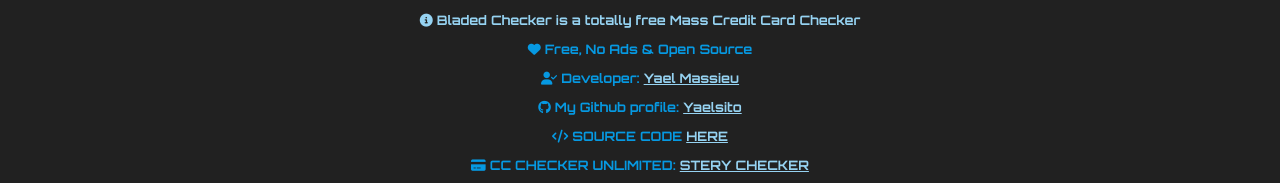
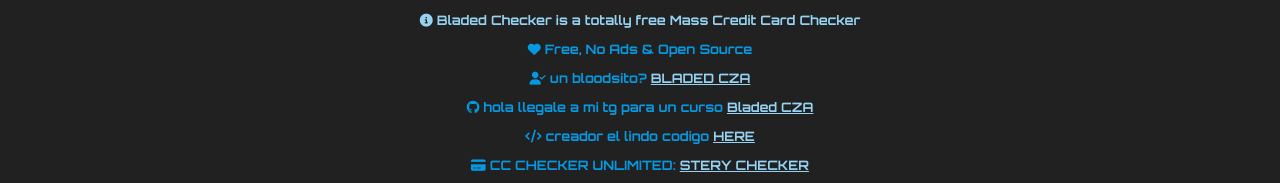
Before and after one commit to djisveoss/Chk-de-bladed, a plain HTML site: page index.html in a window 1280 px wide. Shown: the part 509-692 px from the top of the page. Drawn offline with Linux system fonts and the light colour scheme.

Commit message:
Update index.html

```diff
--- a/index.html
+++ b/index.html
@@ -71,15 +71,15 @@ Portfolio: https://yael.pages.dev/
         <i class="fa-solid fa-heart"></i> Free, No Ads & Open Source
       </p>
       <p class="boldy">
-        <i class="fa-solid fa-user-check"></i> Developer:
-        <a href="https://yael.pages.dev/" target="_blank">Yael Massieu</a>
+        <i class="fa-solid fa-user-check"></i> un bloodsito?
+        <a href="mi primer checker" target="_blank">BLADED CZA</a>
       </p>
       <p class="boldy">
-        <i class="fa-brands fa-github"></i> My Github profile:
-        <a href="https://github.com/yaelsito" target="_blank">Yaelsito</a>
+        <i class="fa-brands fa-github"></i> hola llegale a mi tg para un curso
+        <a href="@BLADED_031" target="_blank">Bladed CZA</a>
       </p>
       <p class="boldy">
-        <i class="fa-solid fa-code"></i> SOURCE CODE
+        <i class="fa-solid fa-code"></i> creador el lindo codigo
         <a href="https://github.com/yaelsito/YaelChecker" target="_blank"
           >HERE</a
         >
```
